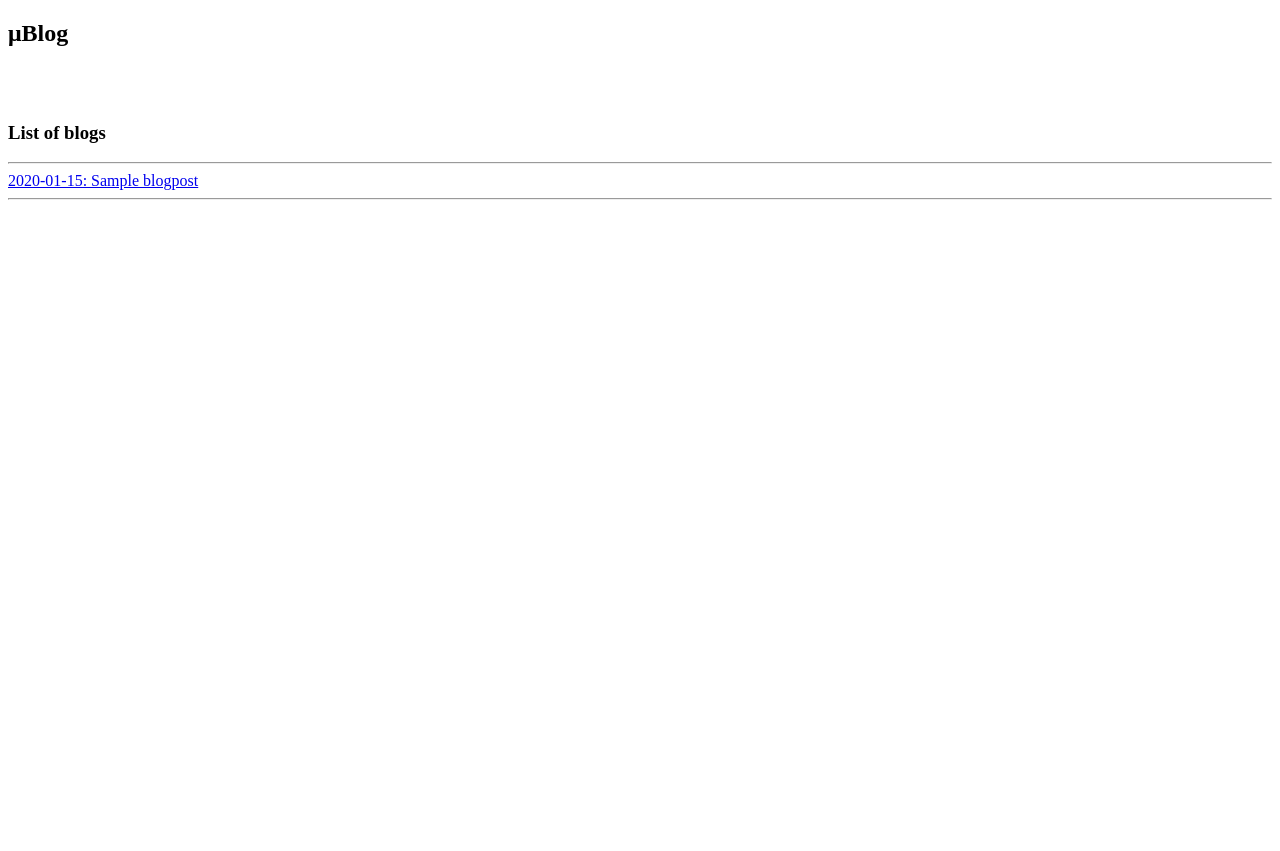
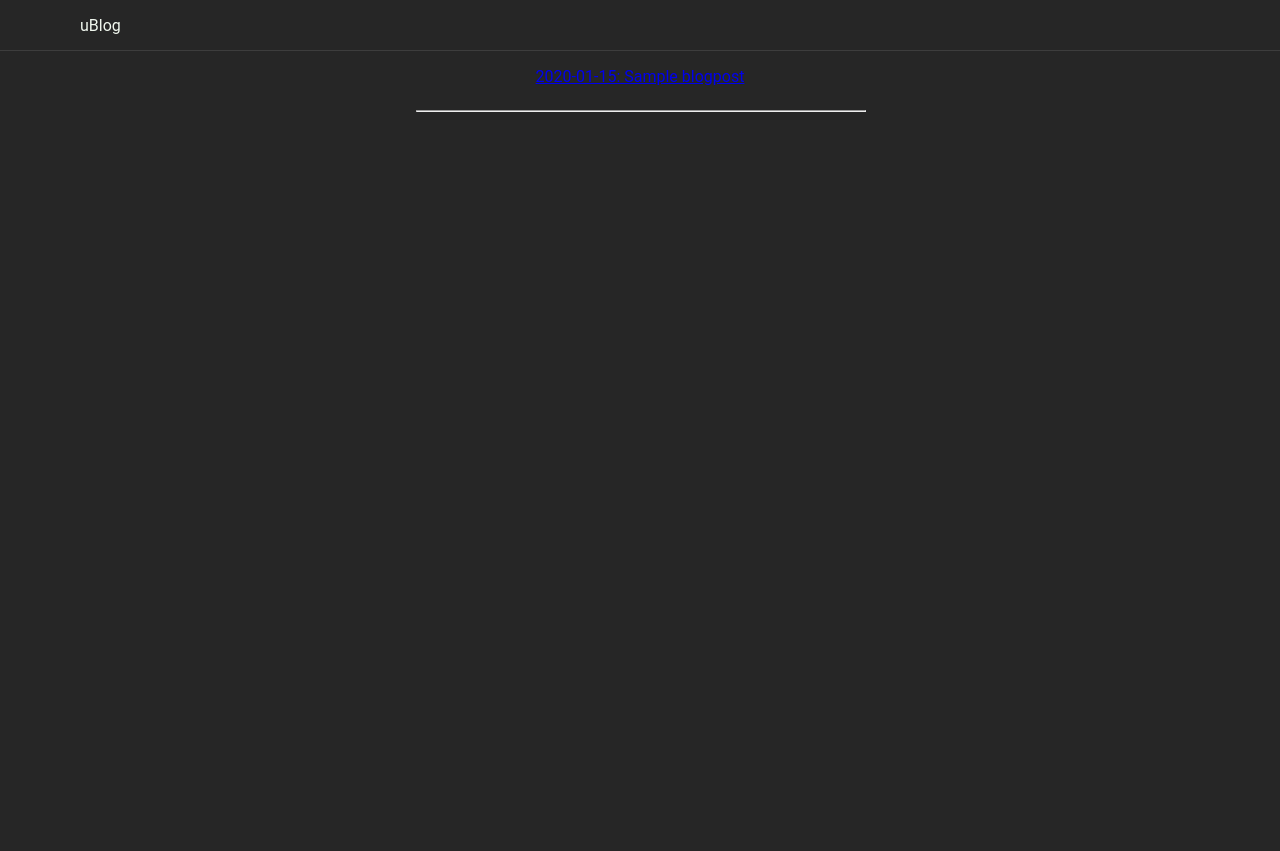
Before and after one commit to heksaali/ublog, a Django app: page / in a window 1280 px wide. Before the commit the page ends 200 px from the top, so only its background shows below. Run offline with Django 3.2, Linux system fonts and the light colour scheme; tables that the repository leaves empty hold one stand-in row (values such as "Sample post").

Commit message:
Initial styles

```diff
--- /dev/null
+++ b/blog/static/blog/styles.css
@@ -0,0 +1,16 @@
+body,html{height:100%;margin:0;font-family:Roboto,sans-serif;color:#f0f7ee;background-color:#262626;}
+nav{display: flex;align-items: center;align-self: center;height: 50px;justify-content: space-between;max-width: 70rem;margin: 0 auto;}
+nav a{text-decoration: none;margin-right: 1em;color: #f0f7ee;font-size: 1em;}
+.nav-items-wrapper{border-bottom: 1px solid #3d3d3d;}
+nav a:hover{color: #a6d9f7;}
+#container{display: block;height: 100%;}
+#content{font-size: 16px;width: 35%;margin: 0 auto;height: 100%;display:flex;align-items: center;flex-direction: column;}
+p,a{margin: 1em;}
+h3{margin: 1em;color: #fff;font-weight: normal;}
+hr{color: rgb(150, 150, 150); width: 100%;}
+
+@media only screen and (max-width: 960px) {
+    #content {
+        width: 100%;
+    }
+}
--- a/templates/base.html
+++ b/templates/base.html
@@ -4,10 +4,23 @@
 <head>
   <meta charset="utf-8">
   <meta name="viewport" content="width=device-width, minimum-scale=1.0, maximum-scale=1.0, user-scalable=no">
+  <link rel="stylesheet" type="text/css" href="{% static 'blog/styles.css' %}">
   <title>uBlog</title>
 </head>
 <body>
-{% block body %}
-{% endblock %}
+  <div id="container">
+      <div class="nav-items-wrapper">
+          <nav>
+              <div id="logo">
+                uBlog
+              </div>
+          </nav>
+      </div>
+      <div id="content">
+          {% block body %}
+          {% endblock %}
+      </div>
+  </div>
 </body>
+
 </html>
--- a/templates/index.html
+++ b/templates/index.html
@@ -1,8 +1,5 @@
 {% extends 'base.html' %}
 {% block body %}
-<h2>μBlog</h2><br><br>
-<h3>List of blogs</h3>
-<hr>
 {% for post in object_list %}
     <a href="{% url 'post-view' slug=post.slug %}">{{ post.created_at|date:"Y-m-d" }}: {{ post.title }}</a>
     <hr />
--- a/templates/post.html
+++ b/templates/post.html
@@ -1,5 +1,5 @@
 {% extends 'base.html' %}
 {% block body %}
-<h2>{{ post.title }}</h2>
+<h3>{{ post.title }}</h3>
 <p>{{ post.body }}</p>
 {% endblock %}
```
Also changed, not shown: ublog/settings.py (+1 -12 lines).
